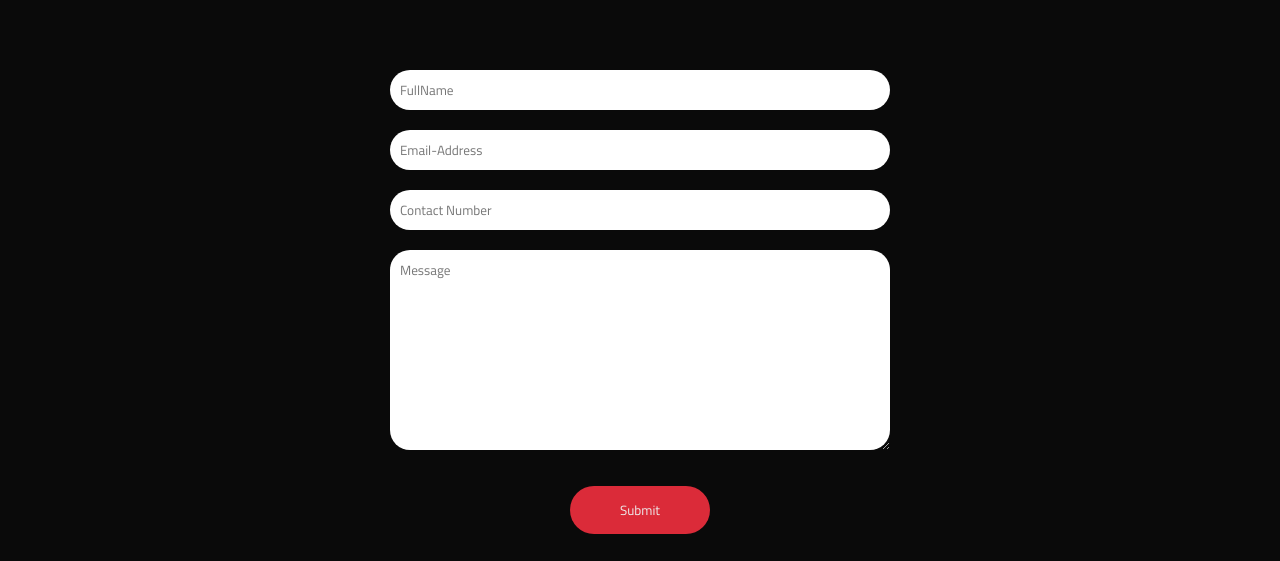
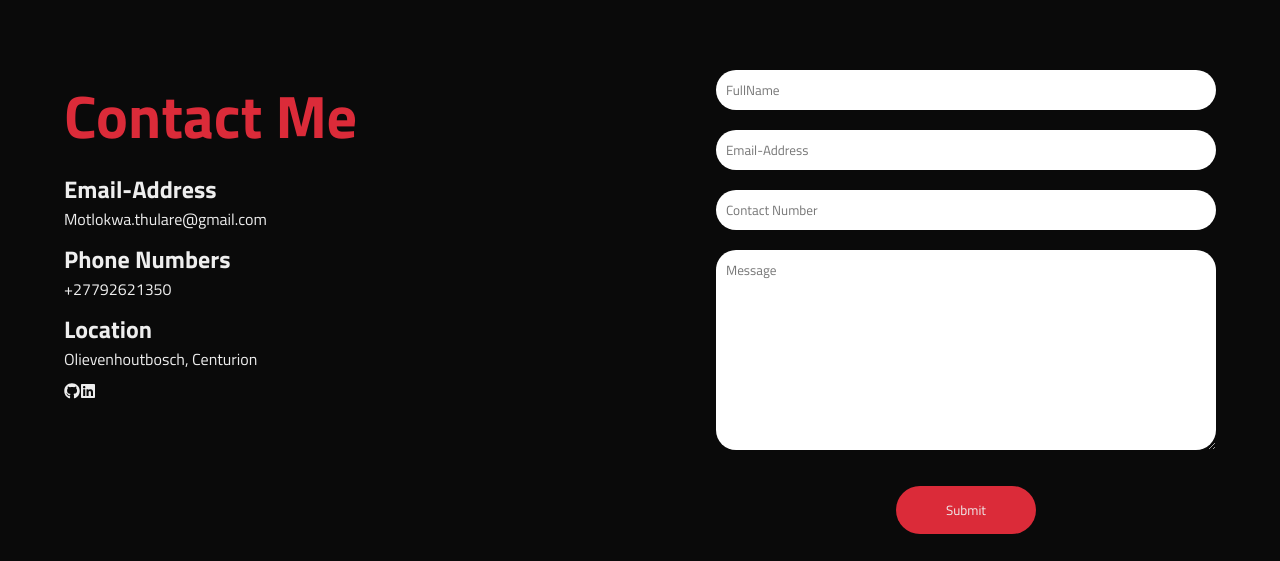
Before and after one commit to michael-GitHub-Coder/Portfolio, a React (Vite) app: page / in a window 1280 px wide. Shown: the part 2274-2835 px from the top of the page. Built offline with nearby package versions, Linux system fonts and the light colour scheme.

Commit message:
Fourth commit

```diff
--- a/src/App.jsx
+++ b/src/App.jsx
@@ -5,7 +5,6 @@ import './App.css'
 import Navbar from './Components/Navbar'
 import Portfolio from './Components/Portfolio'
 import Aboutme from './Components/Aboutme'
-import Footer from './Components/Footer'
 import ContactMe from './Components/ContactMe'
 
 function App() {
@@ -16,8 +15,6 @@ function App() {
     <section id="Portfolio"><Portfolio/></section>
     <section id="AboutMe"><Aboutme/></section>
      <section id="contactMe"><ContactMe/></section>
-     <Footer/>
-
     </>
   )
 }
--- a/src/Components/ContactMe.jsx
+++ b/src/Components/ContactMe.jsx
@@ -1,8 +1,22 @@
+import { FaGithub, FaLinkedin } from "react-icons/fa";
 
 function ContactMe(){
 
     return (
         <div className="FormBackground">
+            <div className="contactmeme">
+                <h1>Contact Me</h1>
+                <h2>Email-Address</h2>
+                <p>Motlokwa.thulare@gmail.com</p>
+                <h2>Phone Numbers</h2>
+                <p>+27792621350</p>
+                <h2>Location</h2>
+                <p>Olievenhoutbosch, Centurion</p>
+                <div className="contact-socials">
+                    <FaGithub/><FaLinkedin/>
+                </div>
+            </div>
+            <div className="form-section">
                 <form>
                     <input type="text" placeholder="FullName"/><br/>
                     <input type="email" placeholder="Email-Address"/><br/>
@@ -11,6 +25,7 @@ function ContactMe(){
                     <button>Submit</button>
                 </form>
             </div>
+        </div>
     )
 }
 export default ContactMe;
--- a/src/Components/Footer.jsx
+++ /dev/null
@@ -1,8 +0,0 @@
-function Footer(){
-    return (
-        <div className="footerColumn">
-
-        </div>
-    )
-}
-export default Footer;
--- a/src/Components/Navbar.jsx
+++ b/src/Components/Navbar.jsx
@@ -1,6 +1,6 @@
 import {useRef} from "react";
 import {FaBars, FaGithub, FaTimes} from "react-icons/fa";
-import { FaLinkedin } from "react-icons/fa6";
+import { FaLinkedin} from "react-icons/fa6";
 
 
 function Navbar(){
@@ -29,7 +29,7 @@ function Navbar(){
             <div class="header-text">
                 <p>Full-Stack Developer</p>
                 <h1>Hi, I'm <span>Michael</span><br/>Thulare from South Africa</h1>
-                <button onClick={"#portfolio"}>Portfolio</button>
+                <button >Portfolio</button>
                 <button className="noBackground">Contact Me</button><br/>
                 <div className="socials">
                     <a href="https://github.com/michael-GitHub-Coder?tab=repositories"><FaGithub/></a> <a href="https://www.linkedin.com/in/michael-thulare-426780172/"><FaLinkedin/></a>
--- a/src/index.css
+++ b/src/index.css
@@ -237,9 +237,9 @@ button:hover{
 	width: 100%;
 	height: 500px;
 	background-position: cover;
-    background-position: relative;
-    background-size: 100% auto;
-    background-repeat: no-repeat;
+  background-position: relative;
+  background-size: 100% auto;
+  background-repeat: no-repeat;
 	border-color: var(--secondaryColor);
 	border-style: solid;
 }
@@ -247,9 +247,18 @@ button:hover{
 .FormBackground{
   padding: 20px 5%;
   background-color: var(--mainColor);
+  display: flex;
+	justify-content: center;
+	flex-wrap: wrap;
+  justify-content: space-between;
 }
-form{
+/* form{
   text-align: center;
+} */
+.FormBackground h1{
+  color: var(--secondaryColor);
+  font-size: 60px;
+  font-weight: 600;
 }
 form input{
   width: 500px;
@@ -278,10 +287,16 @@ form button{
   background-color: var(--secondaryColor);
   color: var(--textColor);
 }
-
-/* --------------Footer Column---------- */
-.footerColumn{
-
+.contactmeme{
+  color: var(--textColor);
+}
+.contactmeme h2{
+  margin-top: 10px;
+}
+.contact-socials{
+  margin-right: 20px;
+  margin-bottom: 25px;
+  margin-top: 10px;
 }
 /* ----------------------------- */
 @media only screen and (max-width:1024px) {
@@ -395,6 +410,9 @@ form button{
     margin-bottom: 10px;
   }
   /* --------------------cantact me--------- */
+  .form-section{
+    width: 500px;
+  }
   form{
     text-align: center;
   }
```
Lines whose indentation alone changed are shown as unchanged.
